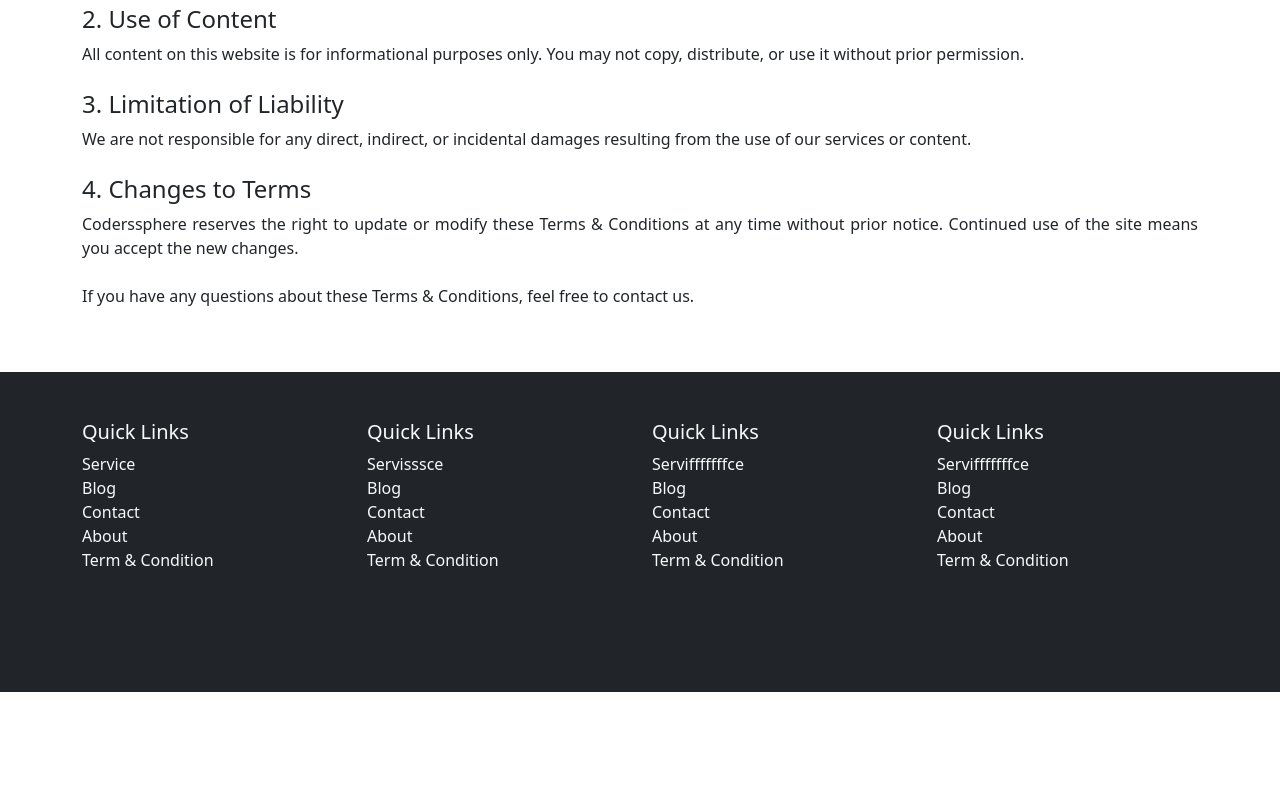
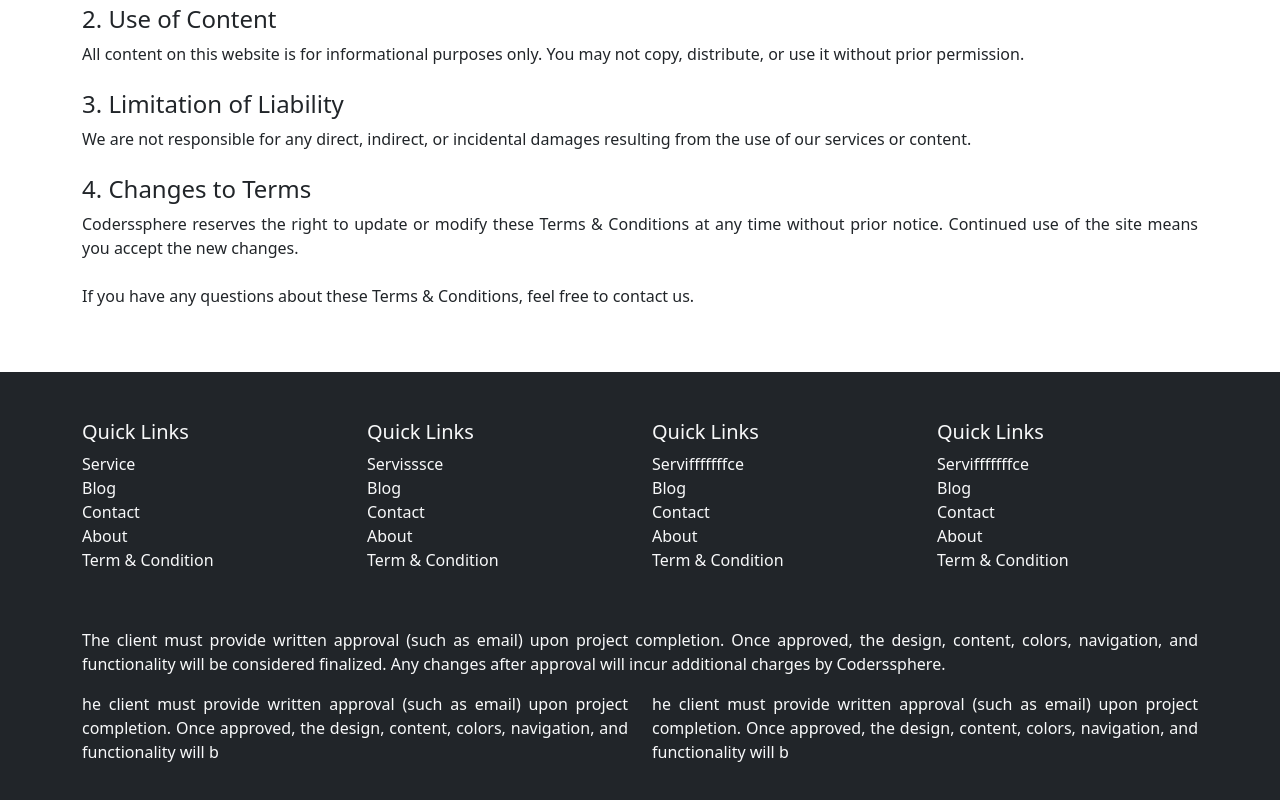
Before and after one commit to vikas-nagarwal/react-2025, a React (Create React App) app: page /Term-condition in a window 1280 px wide. Shown: the part 318-1118 px from the top of the page. Before the commit the page ends 1010 px from the top, so only its background shows below. Built offline with nearby package versions, Linux system fonts and the light colour scheme.

Commit message:
footer changer
footer changer

```diff
--- a/src/pages/footer.js
+++ b/src/pages/footer.js
@@ -105,7 +105,33 @@ const Footer = () => {
             </ul>
           </div>
           <div className="col-12 text-center mt-3">
+            <p>
+              The client must provide written approval (such as email) upon
+              project completion. Once approved, the design, content, colors,
+              navigation, and functionality will be considered finalized. Any
+              changes after approval will incur additional charges by
+              Coderssphere.
+            </p>
+          </div>
 
+          <div className="container">
+            <div className="row">
+              <div className="col-6">
+                <p>
+                  he client must provide written approval (such as email) upon
+                  project completion. Once approved, the design, content,
+                  colors, navigation, and functionality will b
+                </p>
+              </div>
+
+              <div className="col-6">
+                <p>
+                  he client must provide written approval (such as email) upon
+                  project completion. Once approved, the design, content,
+                  colors, navigation, and functionality will b
+                </p>
+              </div>
+            </div>
           </div>
         </div>
       </div>
```
